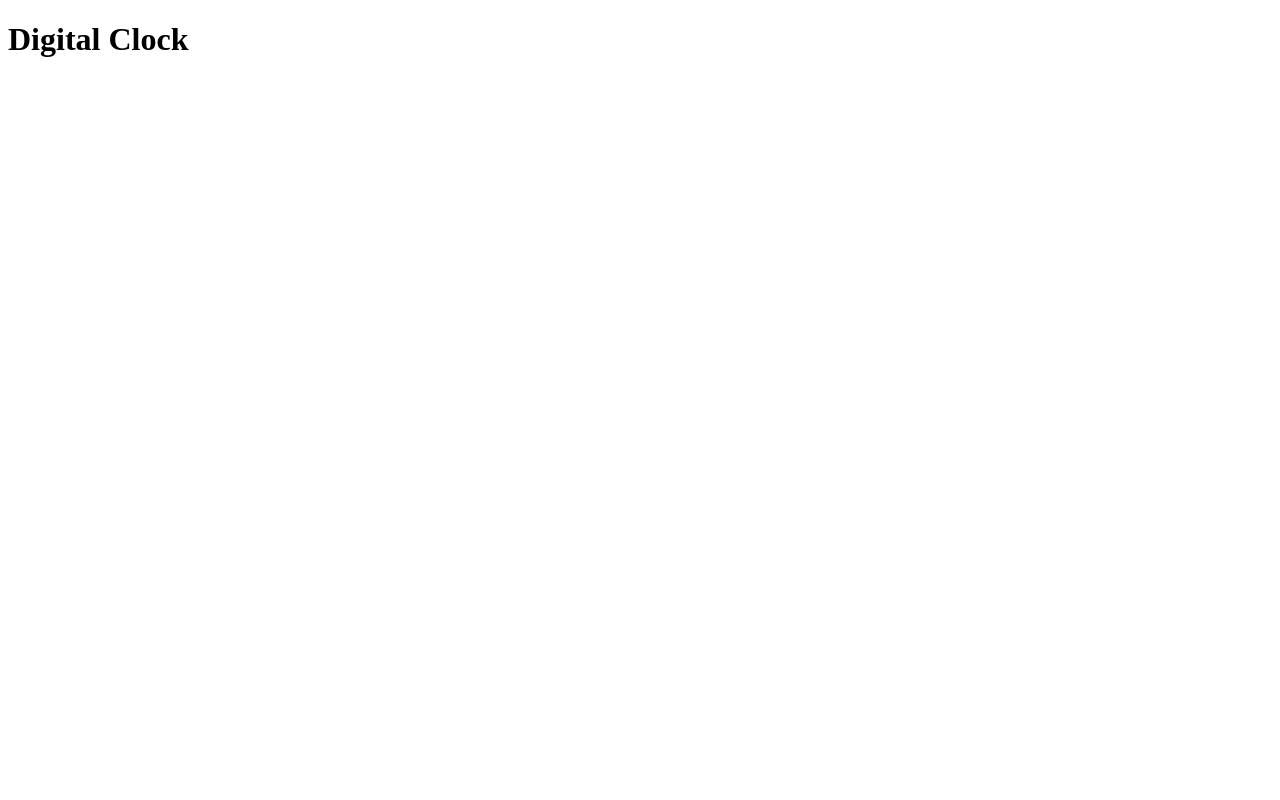
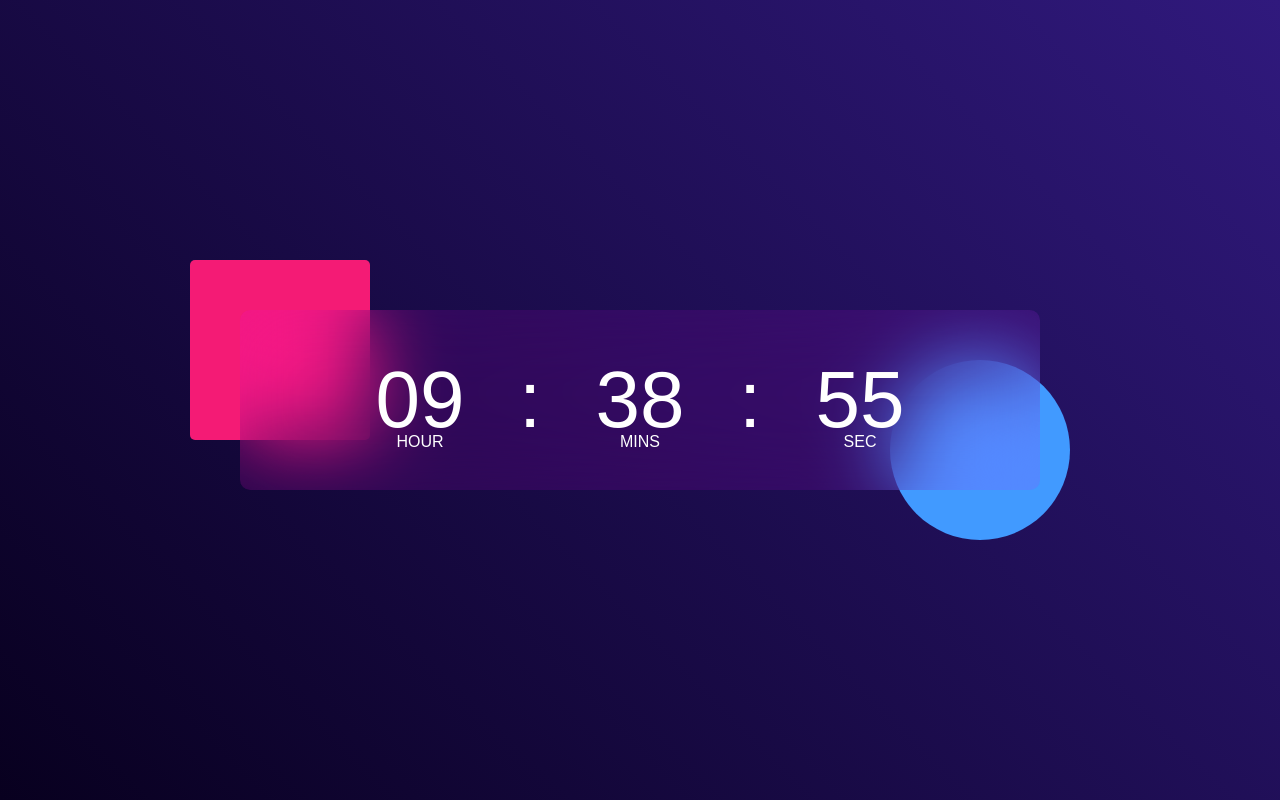
Before and after one commit to Luqmansaeed/Digital-clock, a plain HTML site: page index.html in a window 1280 px wide. Drawn offline with Linux system fonts and the light colour scheme.

Commit message:
digital clock

```diff
--- a/index.html
+++ b/index.html
@@ -4,10 +4,23 @@
     <meta charset="UTF-8">
     <meta http-equiv="X-UA-Compatible" content="IE=edge">
     <meta name="viewport" content="width=device-width, initial-scale=1.0">
+    <link rel="stylesheet" href="style.css">
     <title>Digital Clock</title>
 </head>
 <body>
-    <h1>Digital Clock</h1>
+    <div class="hero">
+        <div class="container">
+            <div class="clock">
+                <span id="hrs">00</span>
+                <span >:</span>
+                <span id="min">00</span>
+                <span>:</span>
+                <span id="sec">00</span>
+            </div>
+        </div>
 
+    </div>
+
+    <script src="script.js"></script>
 </body>
 </html>
--- /dev/null
+++ b/script.js
@@ -0,0 +1,13 @@
+let hour = document.getElementById("hrs");
+let mints = document.getElementById("min");
+let second = document.getElementById("sec");
+
+
+setInterval(()=>{
+    let currentTime = new Date();
+
+    hour.innerHTML = (currentTime.getHours()<10?"0":"") +currentTime.getHours();
+    mints.innerHTML = (currentTime.getMinutes()<10?"0":"")  + currentTime.getMinutes();
+    second.innerHTML = (currentTime.getSeconds()<10?"0":"") + currentTime.getSeconds();
+
+},1000) ;
--- /dev/null
+++ b/style.css
@@ -0,0 +1,76 @@
+*{
+    margin: 0;
+    padding: 0;
+    box-sizing: border-box;
+    font-family: sans-serif;
+}
+.hero{
+    width: 100%;
+    min-height: 100vh;
+    background:linear-gradient(45deg, #08001f, #30197d);
+    color: #fff;
+    position: relative;
+}
+.container{
+    width: 800px;
+    height: 180px;
+    position: absolute;
+    top: 50%;
+    left: 50%;
+    transform: translate(-50%,-50%);
+}
+.clock{
+    width: 100%;
+    height: 100%;
+    background :rgba(235,   0,255, 0.11);
+    border-radius: 10px;
+    display: flex;
+    align-items: center;
+    justify-content: center;
+    backdrop-filter: blur(40px);
+}
+.container::before{
+    content: '';
+    width: 180px;
+    height: 180px;
+    background :#f41b75;
+    border-radius: 5px;
+    position: absolute;
+    left: -50px;
+    top: -50px;
+    z-index: -1;
+}
+.container::after{
+    content: '';
+    width: 180px;
+    height: 180px;
+    background :#419aff;
+    border-radius: 50%;
+    position: absolute;
+    right:-30px ;
+    bottom:-50px;
+    z-index: -1;
+}
+.clock span{
+    font-size: 80px;
+    width: 110px;
+    display: inline-block;
+    text-align: center;
+    position: relative;
+}
+.clock span::after{
+    font-size: 16px;
+    position: absolute;
+    bottom: -5px;
+    left: 50%;
+    transform: translateX(-50%);
+}
+#hrs::after{
+    content: 'HOUR';
+}
+#min::after{
+    content: 'MINS';
+}
+#sec::after{
+    content: 'SEC';
+}
```
